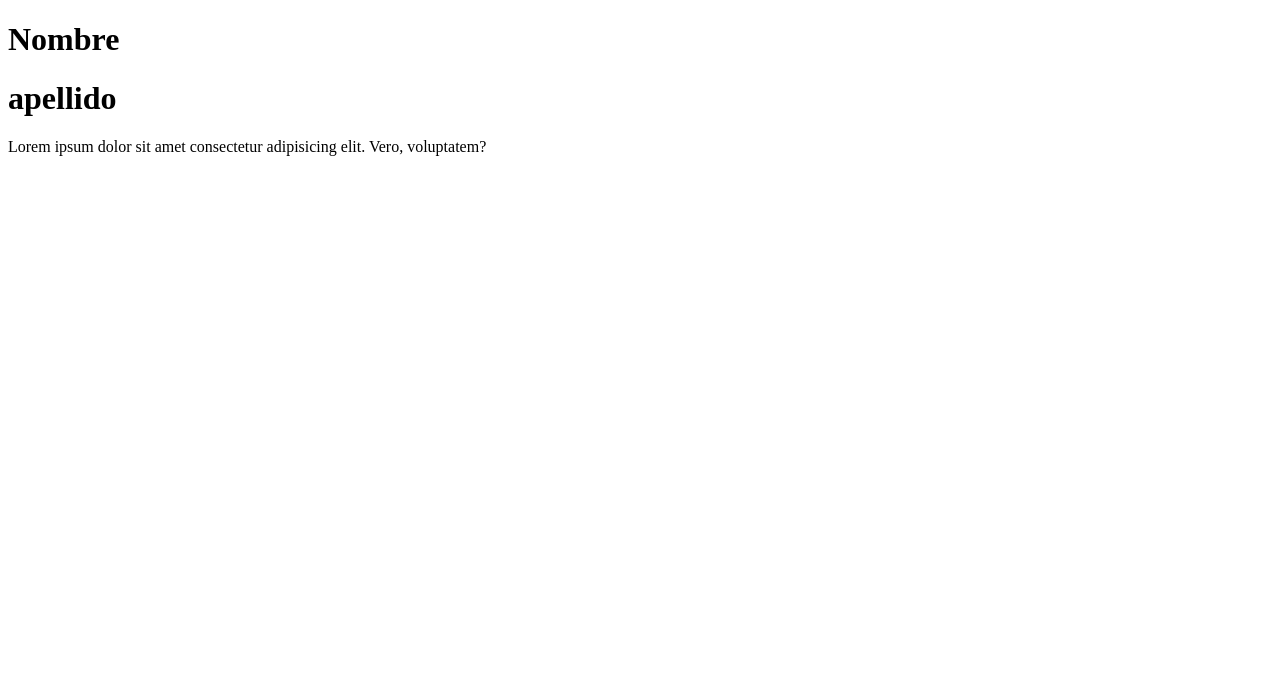
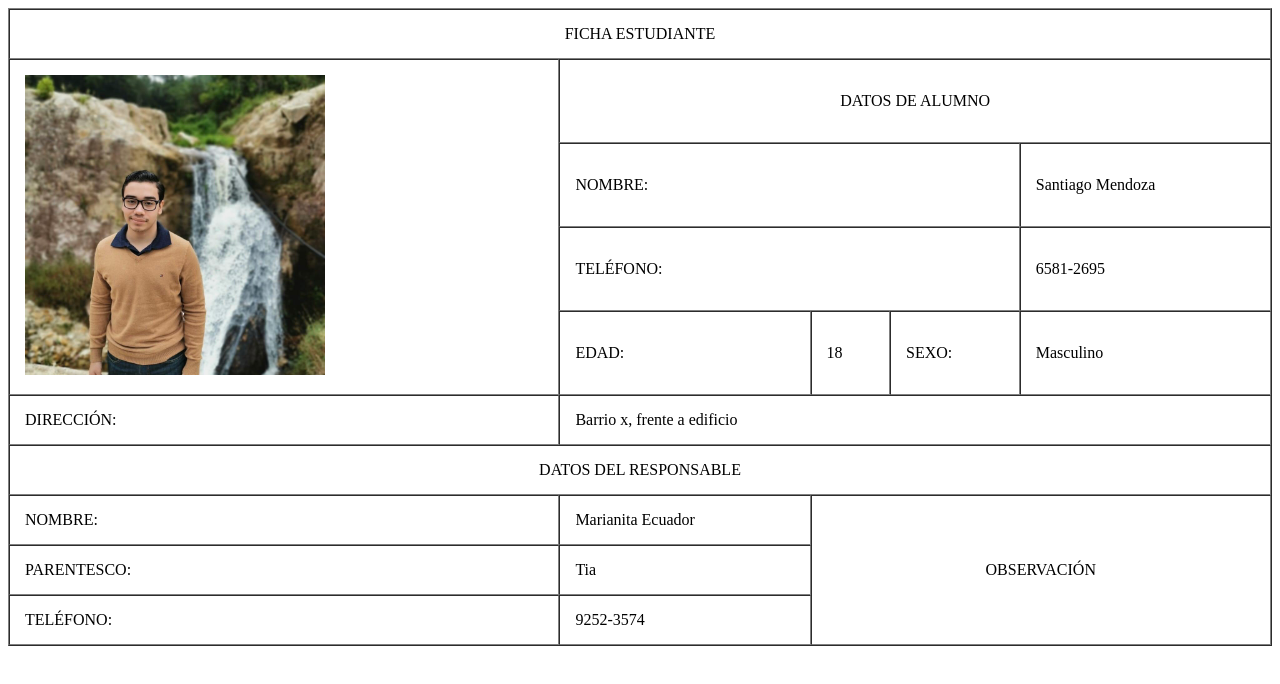
Before and after one commit to Santiagoa1/Tarea, a plain HTML site: page index.html in a window 1280 px wide. Drawn offline with Linux system fonts and the light colour scheme.

Commit message:
commit 4

```diff
--- a/index.html
+++ b/index.html
@@ -7,8 +7,48 @@
     <title>tarea 1</title>
 </head>
 <body>
-    <h1>Nombre</h1>
-    <h1>apellido</h1>
-    <p>Lorem ipsum dolor sit amet consectetur adipisicing elit. Vero, voluptatem?</p>
+    <table align="center" border="1" cellpadding="15px" cellspacing="0px" width="100%">
+        <tr>
+            <td colspan="5" align="center">FICHA ESTUDIANTE</td>
+        </tr>
+        <tr>
+            <td rowspan="4"><img src="img/imagen1.1.jpg" width="300px" height="auto"></td>
+            <td colspan="4" align="center">DATOS DE ALUMNO</td>
+        </tr>
+        <tr>
+            <td colspan="3">NOMBRE:</td>
+            <td>Santiago Mendoza</td>
+        </tr>
+        <tr>
+            <td colspan="3">TELÉFONO:</td>
+            <td>6581-2695</td>
+        </tr>
+        <tr>
+            <td>EDAD:</td>
+            <td>18</td>
+            <td>SEXO:</td>
+            <td>Masculino</td>
+        </tr>
+        <tr>
+            <td>DIRECCIÓN:</td>
+            <td colspan="4">Barrio x, frente a edificio</td>
+        </tr>
+        <tr>
+            <td align="center" colspan="5">DATOS DEL RESPONSABLE</td>
+        </tr>
+        <tr>
+            <td>NOMBRE:</td>
+            <td>Marianita Ecuador</td>
+            <td colspan="3" rowspan="3" align="center">OBSERVACIÓN</td>
+        </tr>
+        <tr>
+            <td>PARENTESCO:</td>
+            <td>Tia</td>
+        </tr>
+        <tr>
+            <td>TELÉFONO:</td>
+            <td>9252-3574</td>
+        </tr>
+    </table>
 </body>
 </html>
```
Also changed, not shown: img/imagen1.1.jpg (added).
